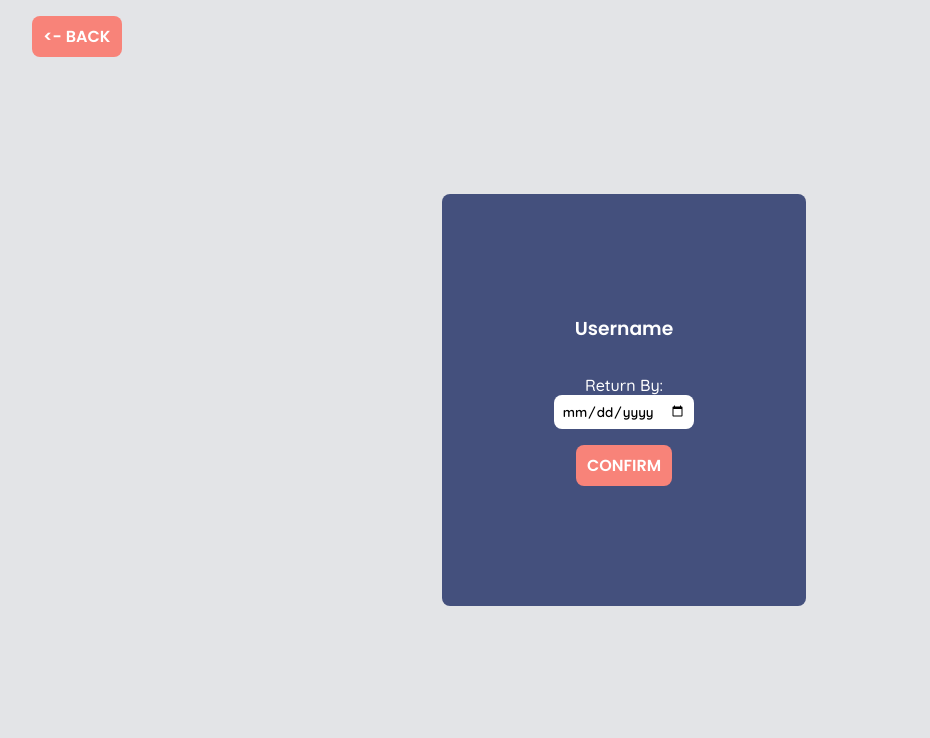
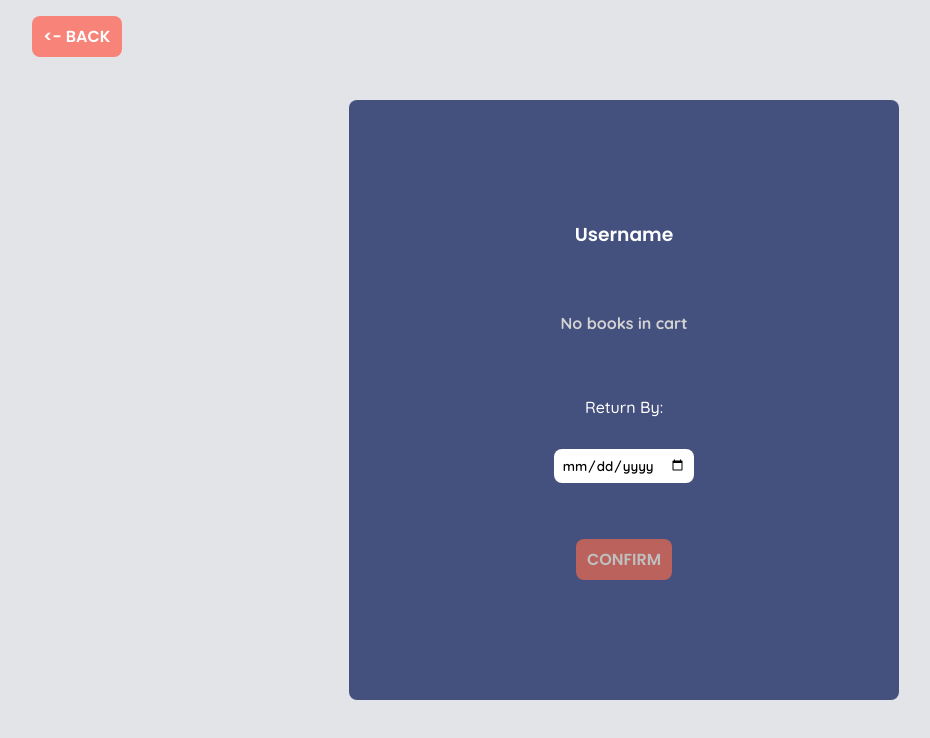
Before and after one commit to akaecliptic/borrow, a React (Create React App) app: page /checkout in a window 1280 px wide. Shown: the top 738 px of the page, without its empty margins (16-946 px from the left). Built offline with nearby package versions, Linux system fonts and the light colour scheme.

Commit message:
Added logic for removing books from cart at checkout. Updated styles for checkout page

```diff
--- a/src/components/CheckoutBook.tsx
+++ b/src/components/CheckoutBook.tsx
@@ -1,3 +1,4 @@
+import useCartStore from "hooks/useCartStore";
 import { FC } from "react";
 import { MdCancel } from "react-icons/md";
 import IBook from "shapes/Book";
@@ -8,9 +9,12 @@ export type PropCheckoutBook = {
 };
 
 const CheckoutBook: FC<PropCheckoutBook> = ({ book }) => {
+
+    const [ removeBook ] = useCartStore( state => [ state.removeBook ] );
+
     return (
         <div className='container-checkout-book'>
-            <MdCancel className='cancel'/>
+            <MdCancel className='cancel' onClick={ () => removeBook(book) }/>
             <div className='content'>
                 <h4>{ book.title }</h4>
                 <span className='info-author-date'>{ book.authors.join(', ') } | { book.year }</span>
--- a/src/components/CheckoutForm.tsx
+++ b/src/components/CheckoutForm.tsx
@@ -16,11 +16,15 @@ const CheckoutForm: FC<{}> = () => {
                 <h3>Username</h3>
             </div>
             <div className='container-checkout-books'>
-                { books.map( book => (<CheckoutBook key={book.id} book={book}/>))}
+                {
+                    books.length === 0 ?
+                    <div className='checkout-no-books'><span>No books in cart</span></div>    :
+                    books.map( book => (<CheckoutBook key={book.id} book={book}/>))
+                }
             </div>
             <label htmlFor='returnDate'>Return By:</label>
             <input title='returnDate' type='date' min={date} placeholder={date}/>
-            <TextButton text='CONFIRM' click={ () => { console.log(' Hello World ')}}/>
+            <TextButton text='CONFIRM' click={ () => { console.log(' Hello World ')} } disable={books.length === 0}/>
         </div>
     );
 };
--- a/src/components/TextButton.tsx
+++ b/src/components/TextButton.tsx
@@ -5,12 +5,12 @@ import "styles/components/TextButton.scss";
 export type PropTextButton = {
     text: string;
     click: VoidConsumer;
+    disable?: boolean
 };
 
-const TextButton: FC<PropTextButton> = ({ text, click }) => {
-
+const TextButton: FC<PropTextButton> = ({ text, click, disable = false }) => {
     return (
-        <div className='container-text-button' onClick={click}>
+        <div className={`container-text-button${ disable ? ' text-disabled' : '' }`} onClick={click}>
             <h4>{ text }</h4>
         </div>
     );
--- a/src/styles/components/CheckoutBook.scss
+++ b/src/styles/components/CheckoutBook.scss
@@ -34,11 +34,7 @@
     color: black;
     background-color: white;
 
-    @include utils.on-breakpoint(vars.$break-small) {
-        > span {
-            font-size: .7rem;
-        }
-    }
+    //TODO: Make a smaller breakpoint closer to 320px
 }
 
 .container-checkout-book > .mark {
--- a/src/styles/components/CheckoutForm.scss
+++ b/src/styles/components/CheckoutForm.scss
@@ -2,15 +2,20 @@
 @use "../shared/utils";
 
 .container-checkout-form {
+    width: 550px;
+    height: 600px;
     @include utils.on-breakpoint(vars.$break-small) {
         width: 100%;
+        max-width: 550px;
     }
 
     margin: auto;
-    padding: 7rem;
+    padding: 5rem;
+    box-sizing: border-box;
+
     display: flex;
-    box-sizing: border-box;
     flex-direction: column;
+    justify-content: space-evenly;
     align-items: center;
 
     border-radius: .5rem;
@@ -28,7 +33,7 @@
 
     > input {
         padding: .5rem;
-        margin-bottom: .5rem;
+        margin-bottom: 1rem;
 
         border-radius: .5rem;
         outline: none;
@@ -37,7 +42,23 @@
 }
 
 .container-checkout-books {
-    > *:first-child {
+    > *:first-child:not(.checkout-no-books) {
         margin-bottom: 1rem;
     }
+
+    .checkout-no-books {
+        width: 200px;
+
+        padding: 1rem .5rem;
+        display: flex;
+        justify-content: center;
+
+        span {
+            padding: 0 ;
+            color: lightgrey;
+            font-weight: bold;
+
+            @include utils.not-draggable;
+        }
+    }
 }
--- a/src/styles/components/TextButton.scss
+++ b/src/styles/components/TextButton.scss
@@ -14,5 +14,10 @@
         background-color: darken(vars.$color-secondary, 10%);
     }
 
+    &.text-disabled {
+        pointer-events: none;
+        filter: brightness(75%);
+    }
+
     @include utils.button-behaviour;
 }
```
